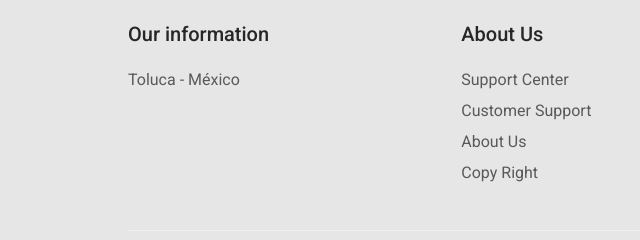
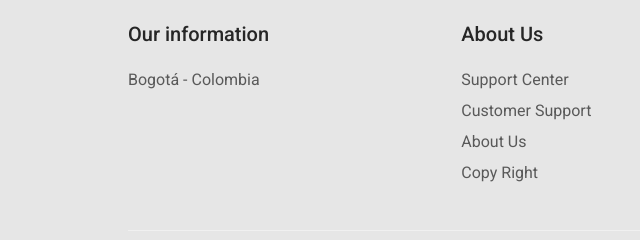
Before and after one commit to CJUNIOR98/Proyecto_e-commerce, a plain HTML site: page index.html in a window 1280 px wide. Shown: the part 1309-1549 px from the top of the page, 0-640 px from the left. Drawn offline with nearby package versions, Linux system fonts and the light colour scheme; a script that the page names is missing.

Commit message:
se hacern cambios en el HTML

```diff
--- a/index.html
+++ b/index.html
@@ -189,7 +189,7 @@
         <h3 class="footer__title">Our information</h3>
 
         <ul class="footer__list">
-          <li>Toluca - México</li>
+          <li>Bogotá - Colombia</li>
         </ul>
       </div>
       <div class="footer__content">
```
